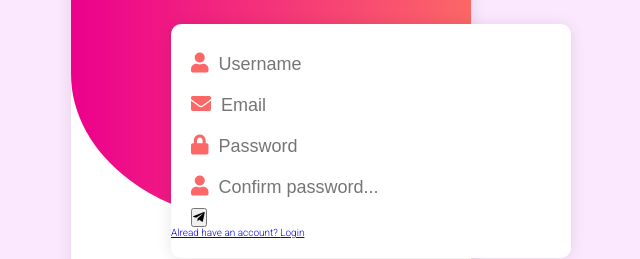
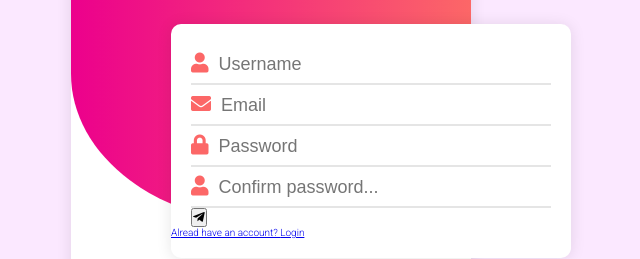
Before and after one commit to CharlesIvia/signup-form, a plain HTML site: page index.html in a window 1280 px wide. Shown: the part 259-518 px from the top of the page, 369-1009 px from the left. Drawn offline with Linux system fonts and the light colour scheme.

Commit message:
Input bar animation

```diff
--- a/style.css
+++ b/style.css
@@ -86,3 +86,25 @@ form {
   margin-right: 1rem;
   color: #fc6767;
 }
+
+.input-group .bar {
+  position: absolute;
+  left: 0;
+  bottom: 0;
+  background-color: rgba(0, 0, 0, 0.1);
+  width: 100%;
+  height: 0.2rem;
+}
+
+.input-group .bar::before {
+  content: "";
+  position: absolute;
+  background-color: #fc6767;
+  width: 0;
+  height: 0.2rem;
+  transition: width 650ms;
+}
+
+.input-group input:focus + .bar::before {
+  width: 100%;
+}
```
